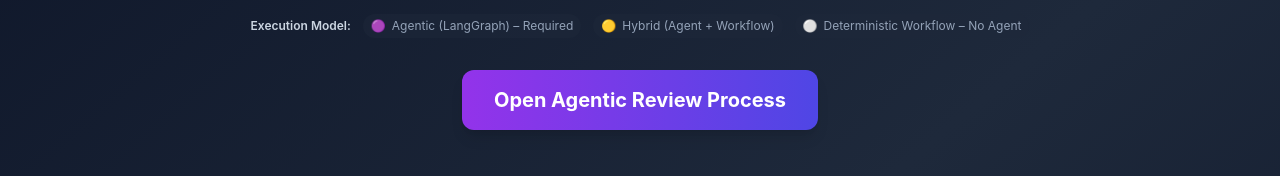
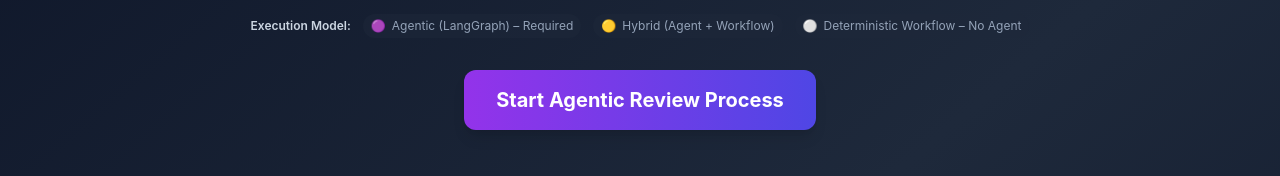
Before and after one commit to icrainbow/documentvalidator, a Next.js app: page / in a window 1280 px wide. Shown: the part 154-330 px from the top of the page. Built offline with nearby package versions, Linux system fonts and the light colour scheme.

Commit message:
chore(landing): change CTA button text from 'Open' to 'Start'

```diff
--- a/app/page.tsx
+++ b/app/page.tsx
@@ -87,7 +87,7 @@ export default function HomePage() {
             onClick={() => router.push('/document?flow=2')}
             className="px-8 py-4 bg-gradient-to-r from-purple-600 to-indigo-600 text-white rounded-xl hover:from-purple-700 hover:to-indigo-700 transition-all font-bold text-xl shadow-lg hover:shadow-xl transform hover:scale-105"
           >
-            Open Agentic Review Process
+            Start Agentic Review Process
           </button>
         </div>
 
```
